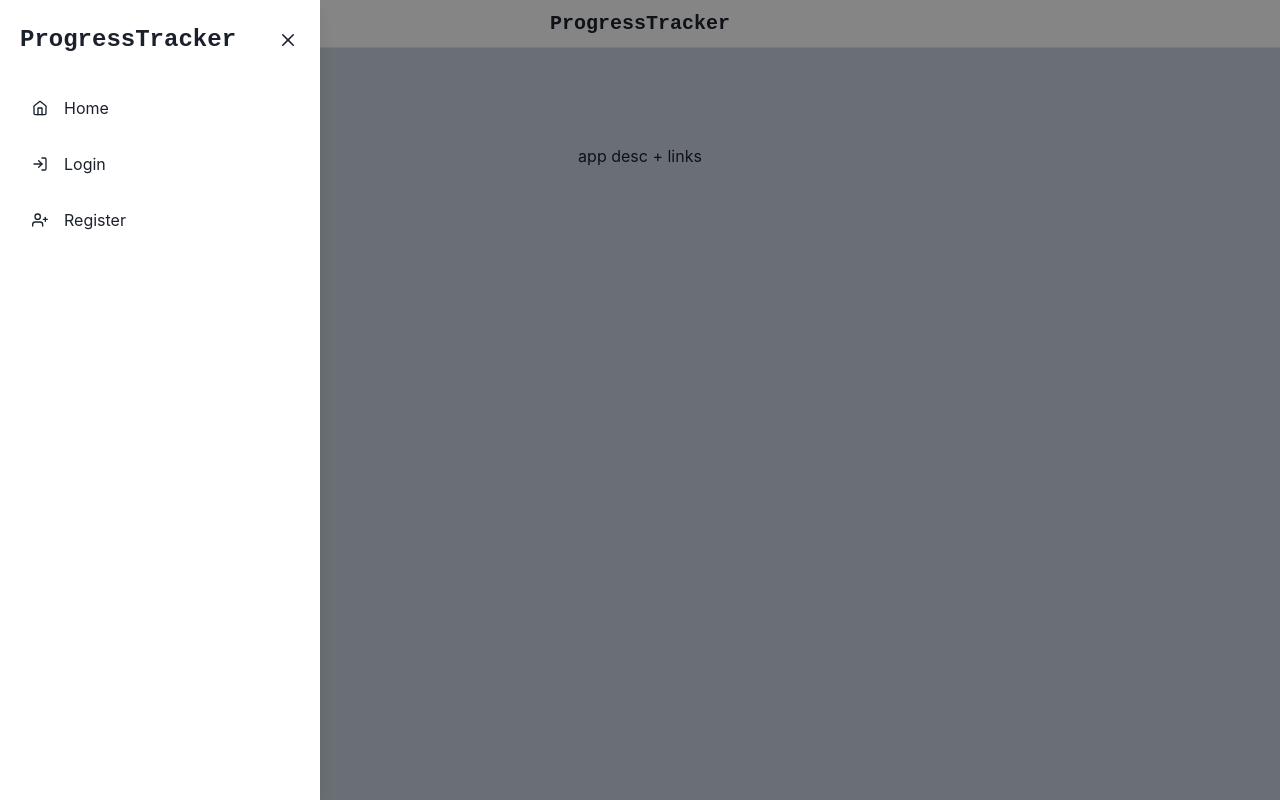
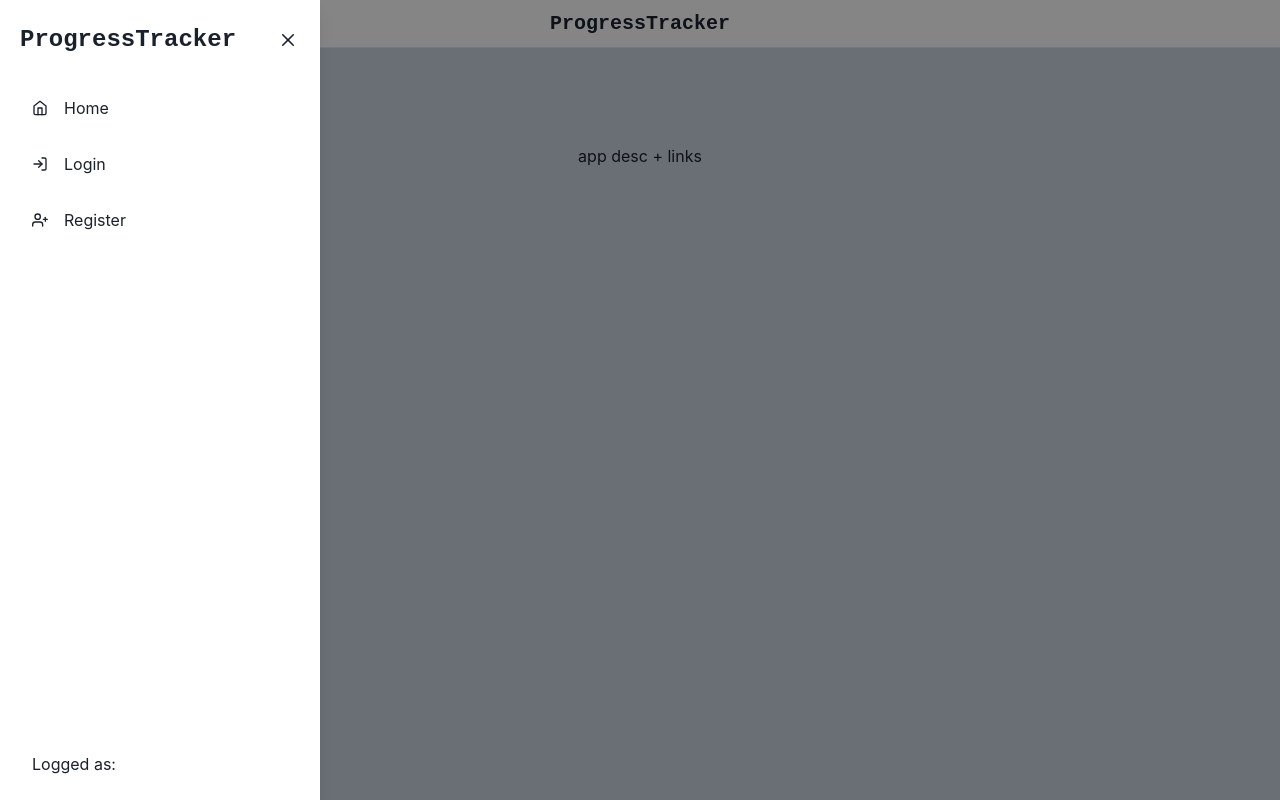
Before and after one commit to rivit98/progress-tracker-frontend, a React (Create React App) app in the folder pt_frontend/: page / in a window 1280 px wide. Both pictures are taken after a click on the button "open menu". Built offline with nearby package versions, Linux system fonts and the light colour scheme.

Commit message:
navbar lifting

```diff
--- a/pt_frontend/src/components/nav/navigation.js
+++ b/pt_frontend/src/components/nav/navigation.js
@@ -4,17 +4,17 @@ import {
     Drawer,
     DrawerContent,
     DrawerOverlay,
-    Flex,
+    Flex, HStack,
     Icon,
     Text,
     useDisclosure,
-    useToast
+    useToast, VStack
 } from '@chakra-ui/react';
 import { FiHome, FiLogIn, FiLogOut, FiUserPlus } from 'react-icons/fi';
 import React from 'react';
 import { Link } from 'react-router-dom';
 import { TopNavbar } from './topNavbar';
-import { isLoggedIn, removeUser } from '../../context/userReducer';
+import { currentUserData, isLoggedIn, removeUser } from '../../context/userReducer';
 import { useDispatch, useSelector } from 'react-redux';
 import { VscKey } from 'react-icons/all';
 
@@ -23,6 +23,7 @@ export function Navigation({ children }) {
     const dispatch = useDispatch();
     const toast = useToast();
     const logged = useSelector(isLoggedIn);
+    const { username } = useSelector(currentUserData);
 
     const linkItems = [
         { name: 'Home', to: '/', icon: FiHome },
@@ -57,9 +58,10 @@ export function Navigation({ children }) {
                 onOverlayClick={onClose}
                 closeOnEsc={true}
                 closeOnOverlayClick={true}
+                isFullHeight={true}
             >
                 <DrawerOverlay />
-                <DrawerContent>
+                <DrawerContent overflowY={'auto'}>
                     <Flex h="20" w="full" alignItems="center" justify={'space-between'}>
                         <Text fontSize="2xl" fontFamily="monospace" fontWeight="bold" ml={5}>
                             ProgressTracker
@@ -76,6 +78,22 @@ export function Navigation({ children }) {
                             {link.name}
                         </SideBarItem>
                     ))}
+                    <Flex
+                        align="end"
+                        grow={1}
+                        p="4"
+                        mx="4"
+                        borderRadius="lg"
+                        role="group"
+                        _focus={{
+                            outline: 'none'
+                        }}
+                    >
+                        <VStack align={'start'}>
+                            <Text>Logged as:</Text>
+                            <Text>{username}</Text>
+                        </VStack>
+                    </Flex>
                 </DrawerContent>
             </Drawer>
             <TopNavbar onOpen={onOpen} />
--- a/pt_frontend/src/components/nav/topNavbar.js
+++ b/pt_frontend/src/components/nav/topNavbar.js
@@ -1,13 +1,8 @@
 import { Box, Flex, IconButton, Text } from '@chakra-ui/react';
 import { FiMenu } from 'react-icons/fi';
 import React from 'react';
-import { useSelector } from 'react-redux';
-import { currentUserData, isLoggedIn } from '../../context/userReducer';
 
 export const TopNavbar = ({ onOpen }) => {
-    const { username } = useSelector(currentUserData);
-    const logged = useSelector(isLoggedIn);
-
     return (
         <Flex
             px={4}
@@ -34,7 +29,6 @@ export const TopNavbar = ({ onOpen }) => {
             </Text>
 
             <Box display={'flex'} flex={1} justifyContent={'flex-end'}>
-                {logged && <Text>{username}</Text>}
             </Box>
         </Flex>
     );
```
